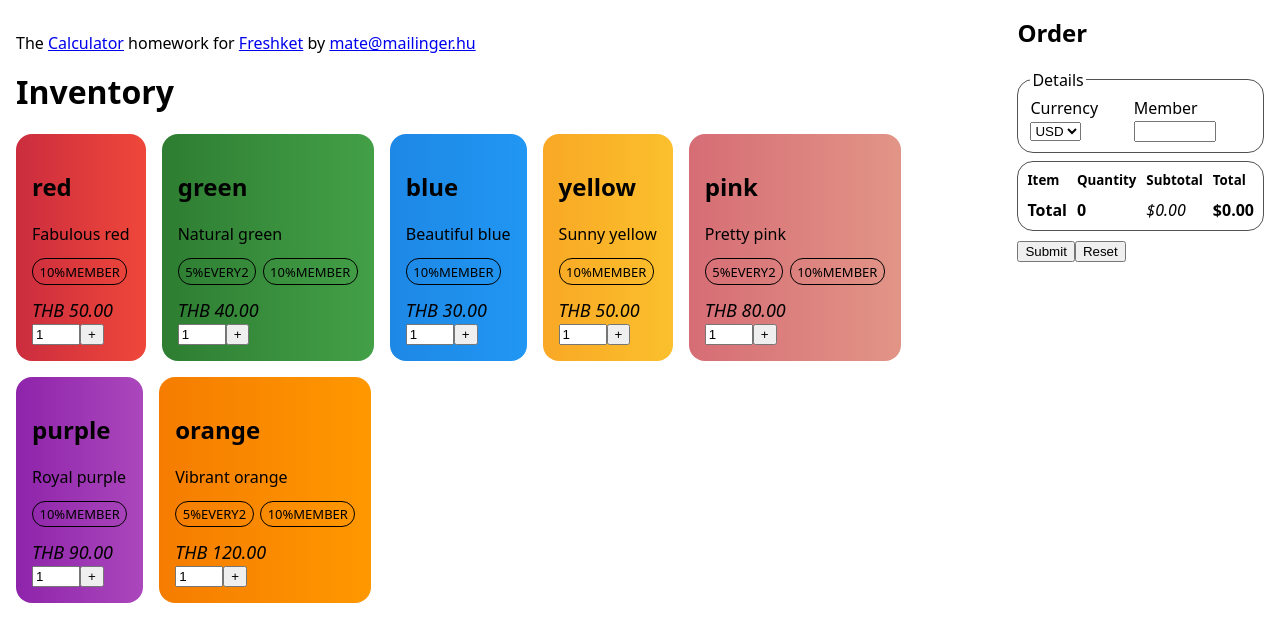
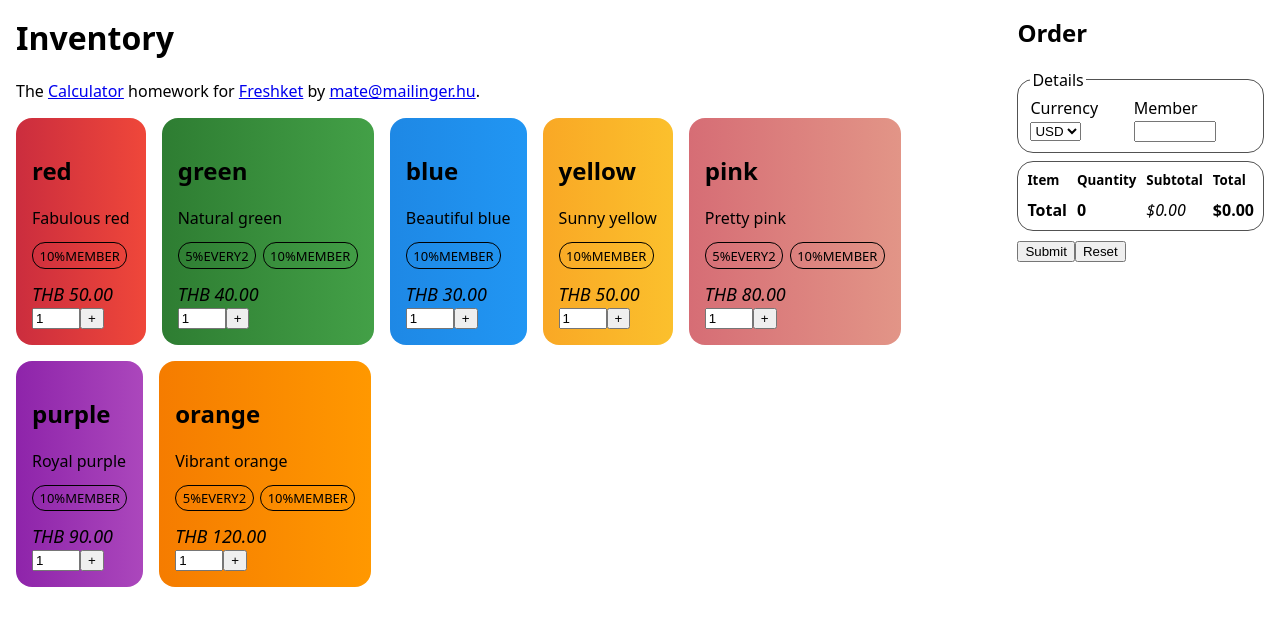
Before and after one commit to mailinger-mate/freshket-calculator, a website built with Vite: page index.html in a window 1280 px wide. Built offline with nearby package versions, Linux system fonts and the light colour scheme.

Commit message:
Update title and description

```diff
--- a/index.html
+++ b/index.html
@@ -4,7 +4,7 @@
 <head>
   <meta charset=utf-8>
   <meta name="viewport" content="width=device-width, initial-scale=1" />
-  <title>Freshket calculator homework</title>
+  <title>Freshket order calculator</title>
   <link rel="stylesheet" href="main.css" />
 </head>
 
@@ -12,8 +12,12 @@
   data-text-total="Total" data-text-member="Member" data-text-currency="Currency" data-text-details="Details">
 
   <main>
-    <p>The <a href="https://docs.google.com/document/d/1GL1tv_DEaL5CheLfR_tFu6U41r8_3GJhBG9oi84Jxns/edit?tab=t.0#heading=h.18lnwrfmg4uc" target="_blank">Calculator</a> homework for <a href="http://freshket.co" target="_blank">Freshket</a> by <a rel="author" href="mailto:mate@mailinger.hu">mate@mailinger.hu</a></p>
     <h1>Inventory</h1>
+    <p>
+      The <a href="https://docs.google.com/document/d/1GL1tv_DEaL5CheLfR_tFu6U41r8_3GJhBG9oi84Jxns/edit?tab=t.0#heading=h.18lnwrfmg4uc" target="_blank">Calculator</a>
+      homework for <a href="http://freshket.co" target="_blank">Freshket</a>
+      by <a rel="author" href="mailto:mate@mailinger.hu">mate@mailinger.hu</a>.
+    </p>
     <ul>
       <li><item-form data-id="red">Fabulous red</item-form></li>
       <li><item-form data-id="green">Natural green</item-form></li>
```
